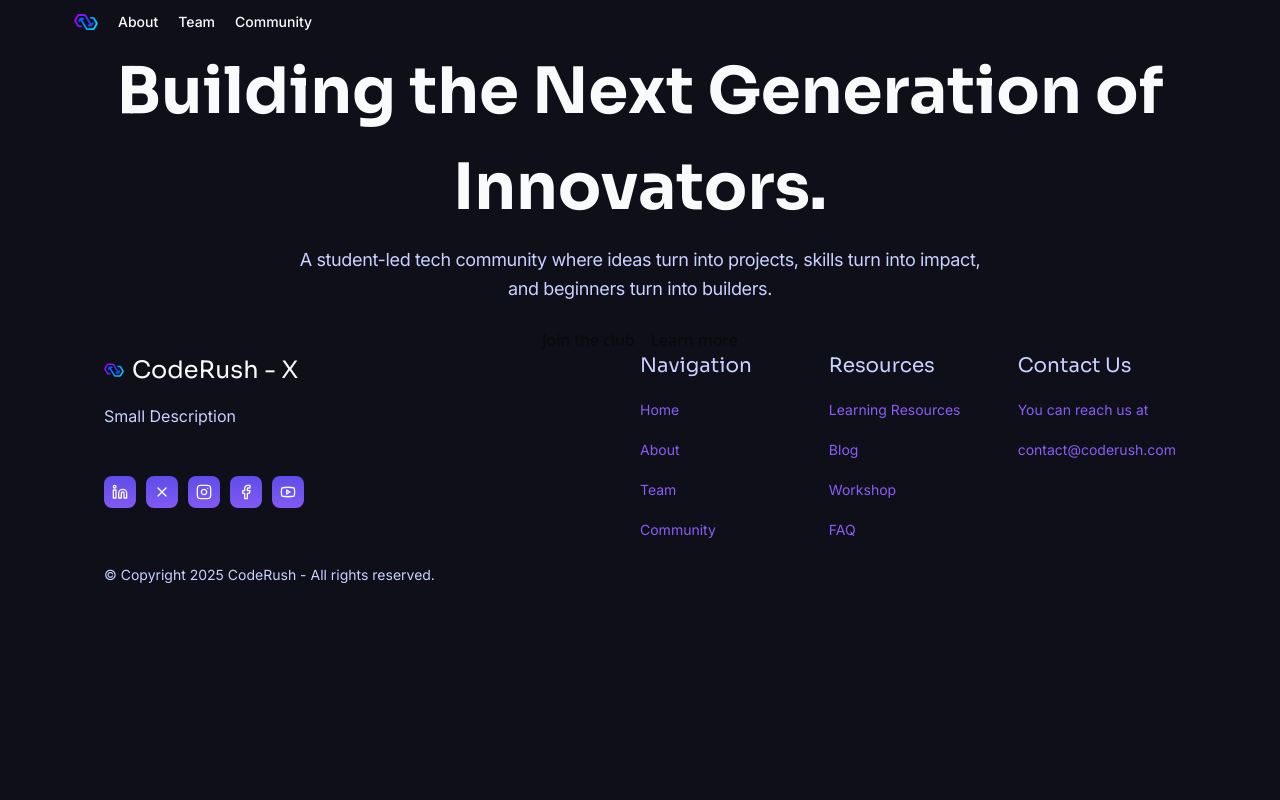
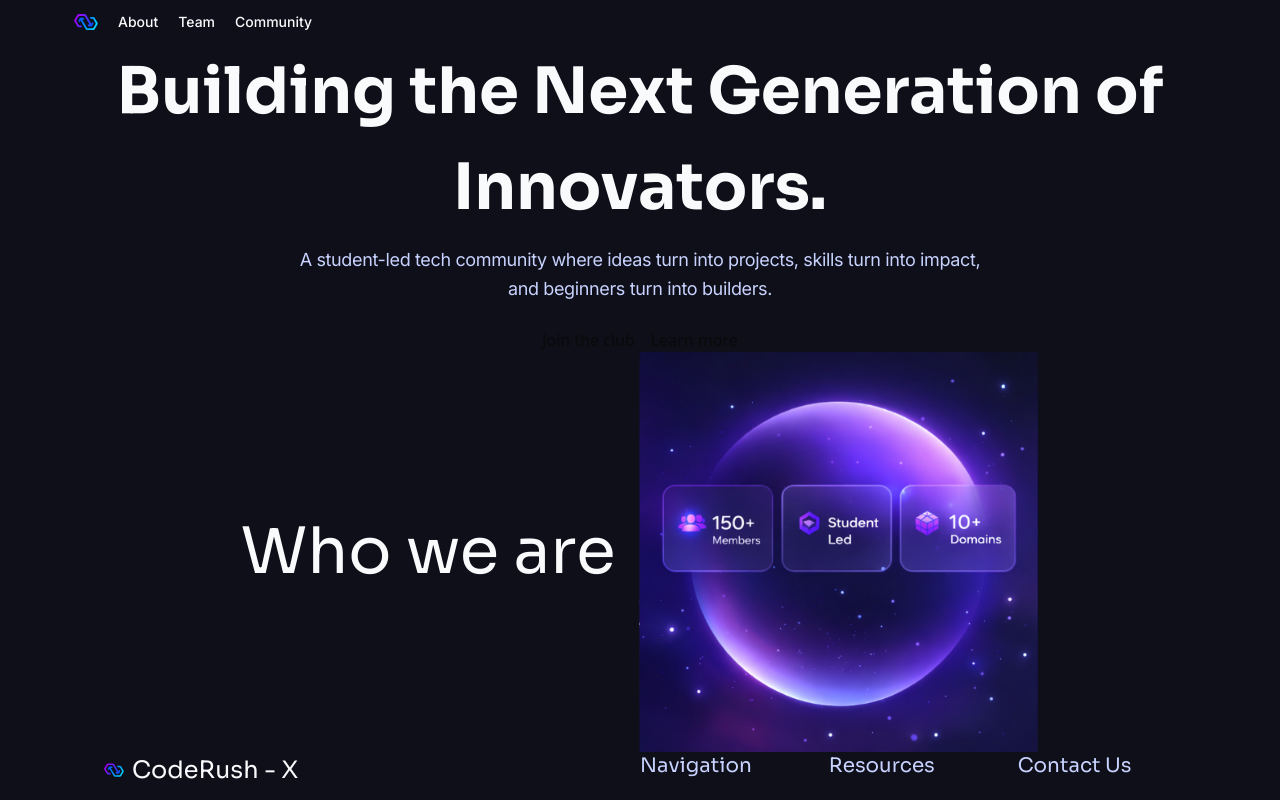
Before and after one commit to HridaySonawane/Coderush, a Next.js app: page / in a window 1280 px wide. Shown: the top 800 px of the page. Built offline with nearby package versions, Linux system fonts and the light colour scheme.

Commit message:
added initial design of about section

```diff
--- a/app/page.tsx
+++ b/app/page.tsx
@@ -1,6 +1,7 @@
 import Footer from "@/components/Footer";
+import About from "@/components/Landing/About";
 import Hero from "@/components/Landing/Hero";
-import Navbar from "@/components/Landing/Navbar";
+import Navbar from "@/components/Navbar";
 import Image from "next/image";
 
 export default function Home() {
@@ -8,6 +9,7 @@ export default function Home() {
     <div className="flex flex-col w-full min-h-screen items-center justify-start px-16 bg-background font-sans dark:bg-black">
       <Navbar />
       <Hero />
+      <About />
       <Footer />
     </div>
   );
--- /dev/null
+++ b/components/Badge.tsx
@@ -0,0 +1,9 @@
+import React from 'react'
+
+const Badge = () => {
+  return (
+    <div>Badge</div>
+  )
+}
+
+export default Badge
--- a/components/Footer.tsx
+++ b/components/Footer.tsx
@@ -1,5 +1,5 @@
 import React from "react";
-import { PowerSync } from "./Landing/Logo";
+import { PowerSync } from "./Logo";
 import { Facebook, Instagram, Linkedin, X, Youtube } from "lucide-react";
 import Link from "next/link";
 
--- /dev/null
+++ b/components/Landing/About.tsx
@@ -0,0 +1,21 @@
+import Image from "next/image";
+import React from "react";
+
+const About = () => {
+  return (
+    <div className="w-full h-fit flex justify-center items-center gap-6">
+      <div className="flex flex-col">
+        <h2 className="text-text-primary font-sora text-[64px]">Who we are</h2>
+
+      </div>
+      <Image
+        src="/about-image.png"
+        alt="About Image"
+        width={400}
+        height={300}
+      />
+    </div>
+  );
+};
+
+export default About;
```
Also changed, not shown: components/Logo.tsx (renamed from components/Landing/Logo.tsx), components/Navbar.tsx (renamed from components/Landing/Navbar.tsx), public/about-image.png (added).
